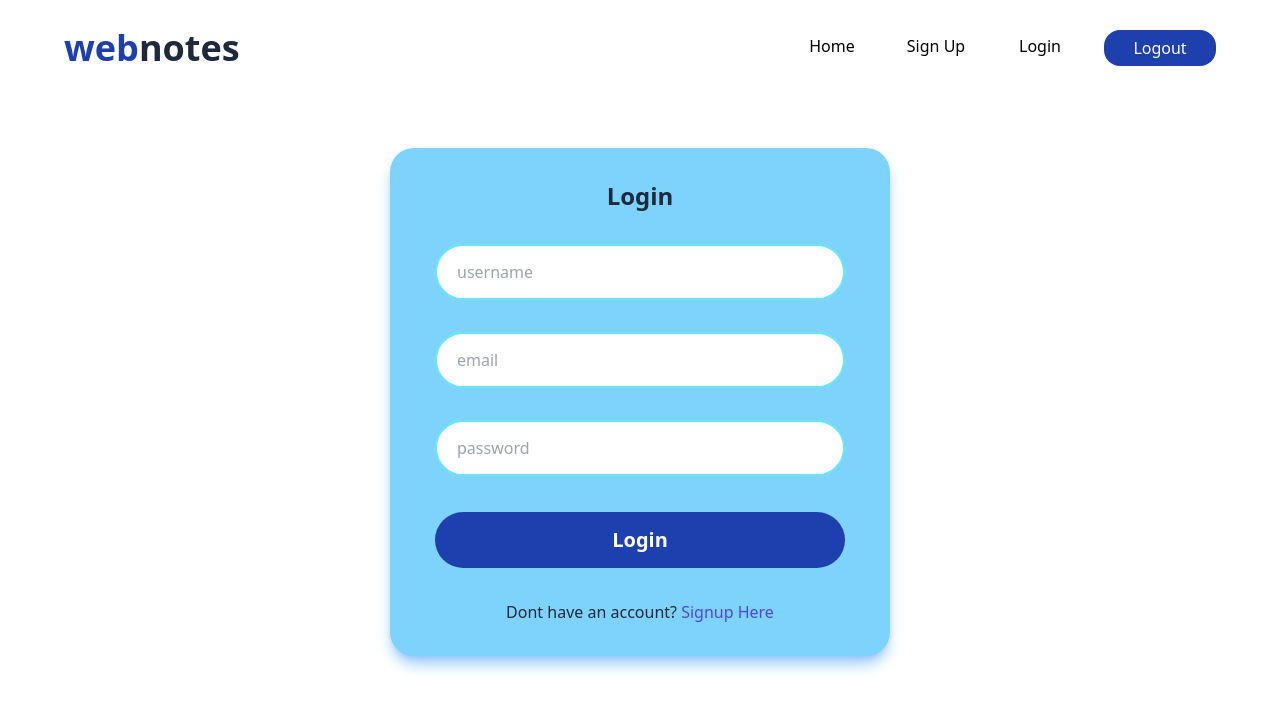
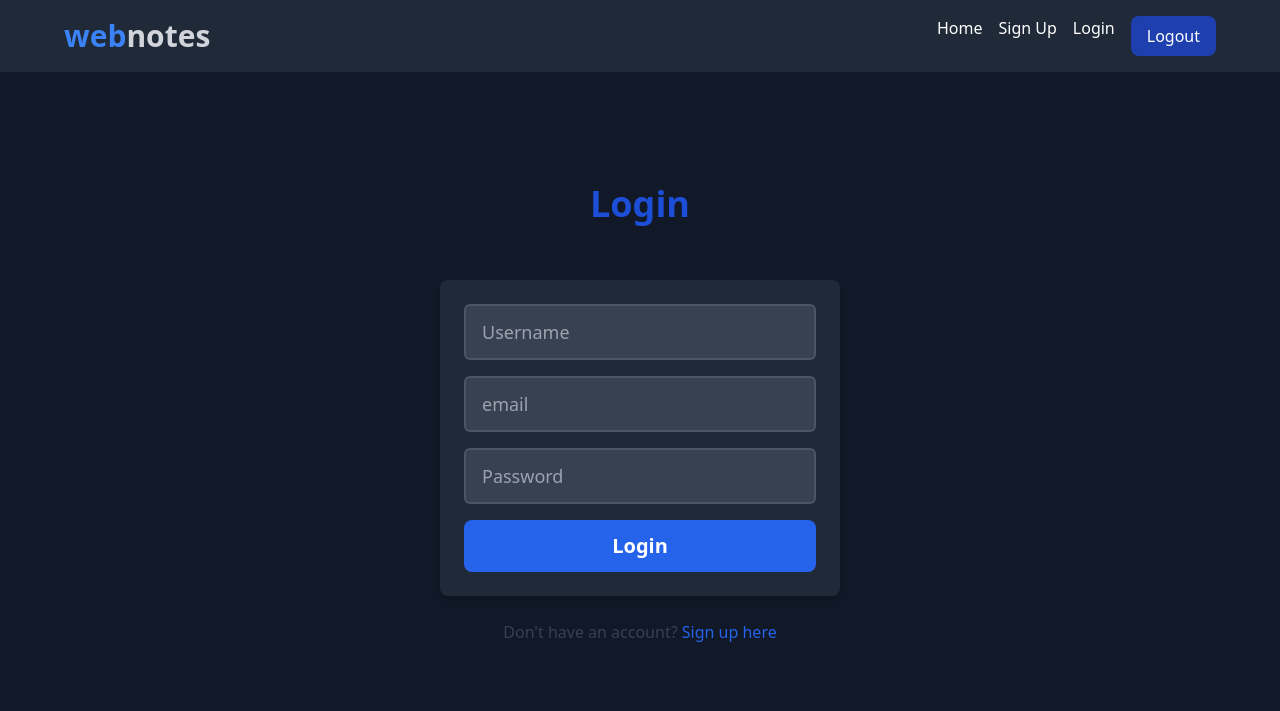
Before and after one commit to victorchiaka/note-webapp, a Python web app: template src/webapp/templates/login.html in a window 1280 px wide. Shown: the top 711 px of the page. Run offline with Jinja, Linux system fonts and the light colour scheme; the template is opened without the code that fills it, so the values that code supplies are empty.

Commit message:
redesigned login and and base template

```diff
--- a/src/webapp/static/dist/output.css
+++ b/src/webapp/static/dist/output.css
@@ -660,9 +669,14 @@ video {
   margin-right: auto;
 }
 
-.my-7 {
-  margin-top: 1.75rem;
-  margin-bottom: 1.75rem;
+.my-4 {
+  margin-top: 1rem;
+  margin-bottom: 1rem;
+}
+
+.my-6 {
+  margin-top: 1.5rem;
+  margin-bottom: 1.5rem;
 }
 
 .my-8 {
@@ -670,12 +684,8 @@ video {
   margin-bottom: 2rem;
 }
 
-.ml-6 {
-  margin-left: 1.5rem;
-}
-
-.mt-1 {
-  margin-top: 0.25rem;
+.mb-4 {
+  margin-bottom: 1rem;
 }
 
 .mt-20 {
@@ -686,8 +696,12 @@ video {
   margin-top: 0.75rem;
 }
 
-.mt-7 {
-  margin-top: 1.75rem;
+.mt-4 {
+  margin-top: 1rem;
+}
+
+.mt-6 {
+  margin-top: 1.5rem;
 }
 
 .mt-8 {
@@ -731,14 +745,6 @@ video {
   width: 400px;
 }
 
-.w-\[7rem\] {
-  width: 7rem;
-}
-
-.w-\[80px\] {
-  width: 80px;
-}
-
 .w-\[8rem\] {
   width: 8rem;
 }
@@ -751,12 +757,12 @@ video {
   width: auto;
 }
 
+.w-full {
+  width: 100%;
+}
+
 .cursor-pointer {
   cursor: pointer;
-}
-
-.flex-row {
-  flex-direction: row;
 }
 
 .flex-col {
@@ -767,12 +773,24 @@ video {
   align-items: center;
 }
 
-.justify-start {
-  justify-content: flex-start;
+.justify-center {
+  justify-content: center;
 }
 
 .justify-between {
   justify-content: space-between;
+}
+
+.space-x-4 > :not([hidden]) ~ :not([hidden]) {
+  --tw-space-x-reverse: 0;
+  margin-right: calc(1rem * var(--tw-space-x-reverse));
+  margin-left: calc(1rem * calc(1 - var(--tw-space-x-reverse)));
+}
+
+.space-y-4 > :not([hidden]) ~ :not([hidden]) {
+  --tw-space-y-reverse: 0;
+  margin-top: calc(1rem * calc(1 - var(--tw-space-y-reverse)));
+  margin-bottom: calc(1rem * var(--tw-space-y-reverse));
 }
 
 .space-y-8 > :not([hidden]) ~ :not([hidden]) {
@@ -793,8 +811,20 @@ video {
   border-radius: 9999px;
 }
 
+.rounded-lg {
+  border-radius: 0.5rem;
+}
+
+.rounded-md {
+  border-radius: 0.375rem;
+}
+
 .rounded-sm {
   border-radius: 0.125rem;
+}
+
+.border {
+  border-width: 1px;
 }
 
 .border-0 {
@@ -810,6 +840,21 @@ video {
   border-color: rgb(103 232 249 / var(--tw-border-opacity));
 }
 
+.border-gray-600 {
+  --tw-border-opacity: 1;
+  border-color: rgb(75 85 99 / var(--tw-border-opacity));
+}
+
+.bg-blue-500 {
+  --tw-bg-opacity: 1;
+  background-color: rgb(59 130 246 / var(--tw-bg-opacity));
+}
+
+.bg-blue-600 {
+  --tw-bg-opacity: 1;
+  background-color: rgb(37 99 235 / var(--tw-bg-opacity));
+}
+
 .bg-blue-800 {
   --tw-bg-opacity: 1;
   background-color: rgb(30 64 175 / var(--tw-bg-opacity));
@@ -820,9 +865,57 @@ video {
   background-color: rgb(243 244 246 / var(--tw-bg-opacity));
 }
 
+.bg-gray-700 {
+  --tw-bg-opacity: 1;
+  background-color: rgb(55 65 81 / var(--tw-bg-opacity));
+}
+
+.bg-gray-800 {
+  --tw-bg-opacity: 1;
+  background-color: rgb(31 41 55 / var(--tw-bg-opacity));
+}
+
+.bg-gray-900 {
+  --tw-bg-opacity: 1;
+  background-color: rgb(17 24 39 / var(--tw-bg-opacity));
+}
+
 .bg-sky-300 {
   --tw-bg-opacity: 1;
   background-color: rgb(125 211 252 / var(--tw-bg-opacity));
+}
+
+.p-3 {
+  padding: 0.75rem;
+}
+
+.p-6 {
+  padding: 1.5rem;
+}
+
+.px-4 {
+  padding-left: 1rem;
+  padding-right: 1rem;
+}
+
+.px-6 {
+  padding-left: 1.5rem;
+  padding-right: 1.5rem;
+}
+
+.py-2 {
+  padding-top: 0.5rem;
+  padding-bottom: 0.5rem;
+}
+
+.py-3 {
+  padding-top: 0.75rem;
+  padding-bottom: 0.75rem;
+}
+
+.py-4 {
+  padding-top: 1rem;
+  padding-bottom: 1rem;
 }
 
 .text-center {
@@ -838,14 +931,29 @@ video {
   line-height: 2rem;
 }
 
+.text-3xl {
+  font-size: 1.875rem;
+  line-height: 2.25rem;
+}
+
 .text-4xl {
   font-size: 2.25rem;
   line-height: 2.5rem;
 }
 
+.text-5xl {
+  font-size: 3rem;
+  line-height: 1;
+}
+
 .text-6xl {
   font-size: 3.75rem;
   line-height: 1;
+}
+
+.text-lg {
+  font-size: 1.125rem;
+  line-height: 1.75rem;
 }
 
 .text-xl {
@@ -865,9 +973,34 @@ video {
   line-height: 1.5rem;
 }
 
+.text-blue-500 {
+  --tw-text-opacity: 1;
+  color: rgb(59 130 246 / var(--tw-text-opacity));
+}
+
+.text-blue-600 {
+  --tw-text-opacity: 1;
+  color: rgb(37 99 235 / var(--tw-text-opacity));
+}
+
 .text-blue-800 {
   --tw-text-opacity: 1;
   color: rgb(30 64 175 / var(--tw-text-opacity));
+}
+
+.text-gray-300 {
+  --tw-text-opacity: 1;
+  color: rgb(209 213 219 / var(--tw-text-opacity));
+}
+
+.text-gray-700 {
+  --tw-text-opacity: 1;
+  color: rgb(55 65 81 / var(--tw-text-opacity));
+}
+
+.text-gray-800 {
+  --tw-text-opacity: 1;
+  color: rgb(31 41 55 / var(--tw-text-opacity));
 }
 
 .text-indigo-600 {
@@ -875,14 +1008,14 @@ video {
   color: rgb(79 70 229 / var(--tw-text-opacity));
 }
 
-.text-slate-800 {
-  --tw-text-opacity: 1;
-  color: rgb(30 41 59 / var(--tw-text-opacity));
-}
-
 .text-white {
   --tw-text-opacity: 1;
   color: rgb(255 255 255 / var(--tw-text-opacity));
+}
+
+.text-blue-700 {
+  --tw-text-opacity: 1;
+  color: rgb(29 78 216 / var(--tw-text-opacity));
 }
 
 .shadow-lg {
@@ -902,17 +1035,33 @@ video {
   --tw-shadow: var(--tw-shadow-colored);
 }
 
+.transition {
+  transition-property: color, background-color, border-color, text-decoration-color, fill, stroke, opacity, box-shadow, transform, filter, -webkit-backdrop-filter;
+  transition-property: color, background-color, border-color, text-decoration-color, fill, stroke, opacity, box-shadow, transform, filter, backdrop-filter;
+  transition-property: color, background-color, border-color, text-decoration-color, fill, stroke, opacity, box-shadow, transform, filter, backdrop-filter, -webkit-backdrop-filter;
+  transition-timing-function: cubic-bezier(0.4, 0, 0.2, 1);
+  transition-duration: 150ms;
+}
+
+.duration-300 {
+  transition-duration: 300ms;
+}
+
+.ease-in-out {
+  transition-timing-function: cubic-bezier(0.4, 0, 0.2, 1);
+}
+
 .hamburger-button {
   display: flex;
   flex-direction: column;
-  width: 38px;
+  width: 34px;
   cursor: pointer;
 }
 
 .hamburger-dash {
   height: 3px;
   width: 100%;
-  background-color: #282829;
+  background-color: #ffffffe7;
   transition: all 1s ease-out;
 }
 
--- a/src/webapp/templates/base.html
+++ b/src/webapp/templates/base.html
@@ -6,41 +6,34 @@
   <link rel="stylesheet" href="../static/dist/output.css">
   <title>{% block title %} {% endblock %}</title>
 </head>
-<body>
-  <header>
-    <nav class="w-[90%] mx-auto my-7 flex justify-between items-center flex-row relative">
-      <div class="text-blue-800 flex justify-start">
-        <h1 class="text-4xl font-bold">web<span class="text-slate-800">notes</span></h1>
+<body class="bg-gray-900 text-white">
+  <header class="bg-gray-800 py-4">
+    <nav class="w-[90%] mx-auto flex justify-between relative items-center">
+      <a href="/" class="text-blue-500 text-3xl font-bold">web<span class="text-gray-300">notes</span></a>
+      <div class="hidden md:flex space-x-4">
+        <a href="/" class="hover:text-gray-300">Home</a>
+        <a href="/signup" class="hover:text-gray-300">Sign Up</a>
+        <a href="/login" class="hover:text-gray-300">Login</a>
+        <a href="/logout" class="bg-blue-800 text-white py-2 px-4 rounded-lg hover:bg-blue-700 transition duration-300 ease-in-out">Logout</a>
       </div>
-
-      <div class="hidden md:flex">
-        <a id="home" class="ml-6 w-[80px] text-center rounded-2xl hover:text-slate-600 mt-1 hover:bg-blue-50" href="/">Home</a>
-        <a id="sign-up" class="ml-6 w-[80px] text-center rounded-2xl hover:text-slate-600 mt-1 hover:bg-blue-50" href="/signup">Sign Up</a>
-        <a id="login" class="ml-6  w-[80px] text-center rounded-2xl hover:text-slate-600 mt-1 hover:bg-blue-50" href="/login">Login</a>
-        <button class="bg-blue-800 text-white w-[7rem] h-[2.2rem] ml-6 rounded-2xl">
-          <a id="logout" href="/logout">Logout</a>
-        </button>
-      </div>
-
-      <button id="hamburger-toggler" class="hamburger-button absolute top-3 right-0 md:hidden">
+      <button id="hamburger-toggler" class="hamburger-button absolute top-2 right-0 md:hidden">
         <span class="hamburger-dash"></span>
         <span class="hamburger-dash"></span>
         <span class="hamburger-dash"></span>
       </button>
-
     </nav>
     <div class="md:hidden">
-      <div id="mobile-nav" class="mt-3 absolute left-6 right-6 w-auto text-slate-800 font-bold items-center shadow-md bg-gray-100 z-10 h-fit rounded-sm hidden">
-        <a id="home" class="mt-7 moile-nav-items" href="/">Home</a>
-        <a id="sign-up" class="mt-7 moile-nav-items" href="/signup">Sign Up</a>
-        <a id="login" class="mt-7 moile-nav-items" href="/login">login</a>
-        <a id="logout" class="my-7 moile-nav-items" href="/logout">Logout</a>
+      <div id="mobile-nav" class="mt-3 bg-gray-800 absolute top-16 left-6 right-6 w-auto text-gray-800 font-bold items-center shadow-md z-10 h-fit rounded-sm hidden">
+        <a href="/" class="moile-nav-items block my-4 text-gray-300 hover:text-blue-500">Home</a>
+        <a href="/signup" class="moile-nav-items block my-4 text-gray-300 hover:text-blue-500">Sign Up</a>
+        <a href="/login" class="moile-nav-items block my-4 text-gray-300 hover:text-blue-500">Login</a>
+        <a href="/logout" class="moile-nav-items block my-4 text-blue-800 hover:text-blue-500">Logout</a>
       </div>
     </div>
   </header>
 
-  <!--message flashing-->
-  <div class="w-[90%] mx-auto">
+  <!-- Message Flashing (Updated) -->
+  <div class="w-[90%] mx-auto relative">
     {% with flashed_messages = get_flashed_messages(with_categories=true) %}
       {% if flashed_messages %}
         {% for category, message in flashed_messages %}
@@ -75,7 +68,8 @@
       {% endif %}
     {% endwith %}
   </div>
-  <div class="mt-20 text-slate-800">
+
+  <div class="mt-20 text-gray-300">
     {% block content %}
     {% endblock %}
   </div>
--- a/src/webapp/templates/login.html
+++ b/src/webapp/templates/login.html
@@ -4,30 +4,33 @@
 <head>
   {% block title %} WebNotes - Login {% endblock %}
 </head>
-<body>
+<body class="bg-gray-900 text-white">
   {% block content %}
-    <div class="w-[90%] mx-auto flex flex-col items-center">
-      <form class="flex flex-col items-center w-[400px] rounded-3xl shadow-lg bg-sky-300 shadow-blue-300 md:w-[500px]" method="POST" action="/login">
-        <div class="text-center mt-8">
-          <h3 class="text-2xl font-bold">Login</h3>
+  <div class="w-[90%] mx-auto flex flex-col justify-center items-center">
+    <div class="text-center my-8">
+      <h1 class="text-4xl font-bold text-blue-700">Login</h1>
+    </div>
+    <div class="w-[400px] mt-6 bg-gray-800 p-6 rounded-lg shadow-md">
+      <form action="/login" method="post" class="flex flex-col space-y-4">
+        <div>
+          <input type="text" name="username" id="username" placeholder="Username" class="w-full bg-gray-700 border-2 border-gray-600 rounded-md py-3 px-4 text-lg focus:outline-none focus:border-blue-500">
         </div>
-        <div class="mt-8 border-0">
-          <input class="h-14 w-[310px] md:w-[410px] border-2 border-cyan-300 rounded-full indent-5 focus:outline-none" type="text" name="username" placeholder="username">
+        <div>
+          <input type="email" name="email" id="email" placeholder="email" class="w-full bg-gray-700 border-2 border-gray-600 rounded-md py-3 px-4 text-lg focus:outline-none focus:border-blue-500">
         </div>
-        <div class="mt-8 border-0">
-          <input class="h-14 w-[310px] md:w-[410px] border-2 border-cyan-300 rounded-full indent-5 focus:outline-none" type="email" name="email" placeholder="email">
+        <div>
+          <input type="password" name="password" id="password" placeholder="Password" class="w-full bg-gray-700 border-2 border-gray-600 rounded-md py-3 px-4 text-lg focus:outline-none focus:border-blue-500">
         </div>
-        <div class="mt-8 border-0">
-          <input class="h-14 w-[310px] md:w-[410px] border-2 border-cyan-300 rounded-full indent-5 focus:outline-none" type="password" name="password" placeholder="password">
-        </div>
-        <div class="mt-9 border-0">
-          <input class="h-14 w-[310px] md:w-[410px] text-white text-xl font-semibold bg-blue-800 rounded-full" type="submit" name="signup" value="Login">
-        </div>
-        <div class="my-8">
-          <p>Dont have an account? <a class="text-indigo-600 cursor-pointer" href="/login">Signup Here</a></p>
-        </div>
+        <button type="submit" class="bg-blue-600 text-white font-semibold py-3 rounded-lg hover:bg-blue-700 transition duration-300 ease-in-out text-xl">
+          Login
+        </button>
       </form>
     </div>
-  {% endblock %}
+    <div class="mt-6">
+      <p class="text-gray-700">Don't have an account? <a href="/signup" class="text-blue-600 hover:underline">Sign up here</a></p>
+    </div>
+  </div>
+{% endblock %}
+
 </body>
 </html>
```
Also changed, not shown: other parts of src/webapp/static/dist/output.css (+47 -14 lines), src/webapp/static/css/input.css (+7 -7 lines).
